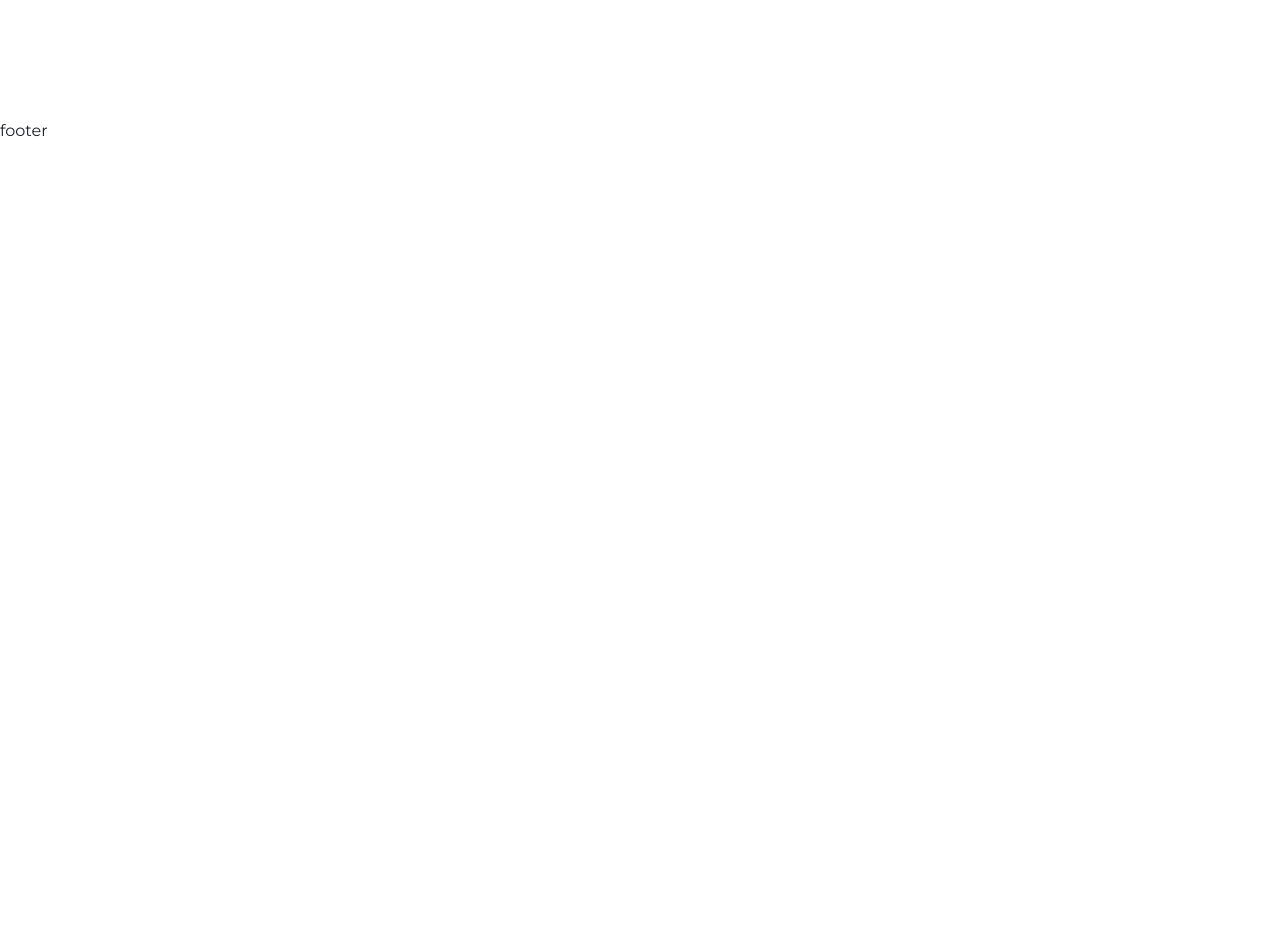
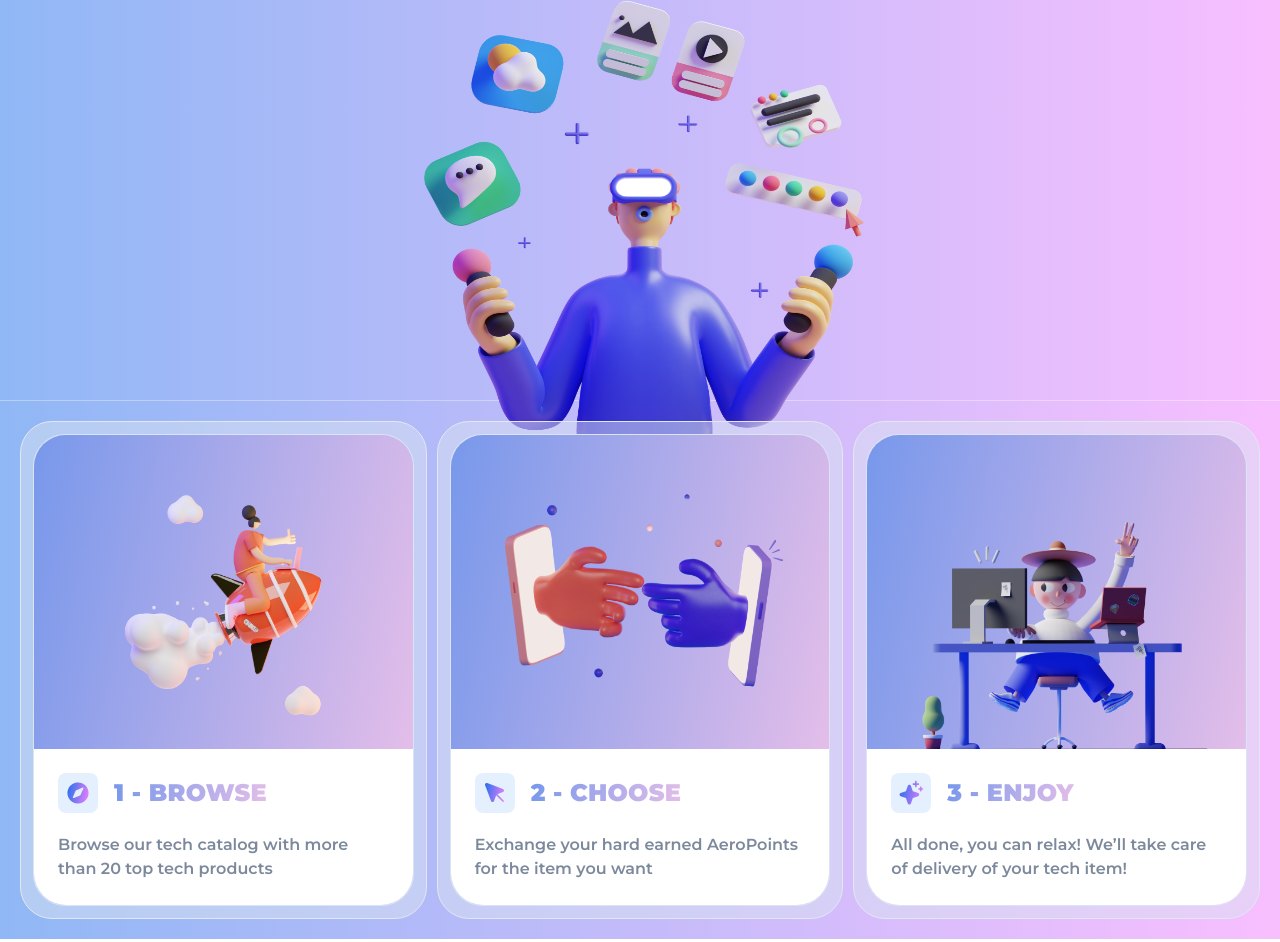
Before and after one commit to jjuannn/rewards-store-v2, a Next.js app: page / in a window 1280 px wide. Shown: the part 657-1599 px from the top of the page. Before the commit the page ends 800 px from the top, so only its background shows below. Built offline with nearby package versions, Linux system fonts and the light colour scheme.

Commit message:
creates layout for home (mobile screen)

```diff
--- /dev/null
+++ b/components/MainImage/index.tsx
@@ -0,0 +1,50 @@
+import { FC } from "react";
+import { Flex, Image } from "@chakra-ui/react";
+import heroIllustration from "assets/illustrations/hero-desktop.png";
+
+const MainImage: FC = () => {
+  return (
+    <Flex
+      overflowX="hidden"
+      justifyContent={"center"}
+      position="relative"
+      top="34px"
+      backgroundImage="linear-gradient(90deg, rgba(23, 111, 235, 0.5) -5.34%, rgba(255, 128, 255, 0.5) 106.58%)"
+      backgroundSize="100% 87%"
+      backgroundPosition={"center center"}
+      backgroundRepeat="no-repeat"
+    >
+      <Image
+        src={heroIllustration.src}
+        width={{ base: "580px", lg: "897px" }}
+        minWidth={{ base: "580px", lg: "897px" }}
+        height={{ base: "518px", lg: "795px" }}
+        alt=""
+      />
+    </Flex>
+  );
+};
+
+export { MainImage };
+
+/**
+ *
+ * COMPONENTE CON BACKGROUND IMAGE
+ const MainImage: FC = () => {
+  return (
+    <Flex overflowX="hidden" justifyContent={"center"}>
+      <Image
+        backgroundImage="linear-gradient(102.47deg, #176FEB -5.34%, #FF80FF 106.58%)"
+        backgroundSize="100% 75%"
+        borderRadius={"100px"}
+        backgroundPosition={"center bottom"}
+        backgroundRepeat="no-repeat"
+        src={heroIllustration.src}
+        width={{ base: "580px", lg: "897px" }}
+        minWidth={{ base: "580px", lg: "897px" }}
+        height={{ base: "518px", lg: "795px" }}
+        alt=""
+      />
+    </Flex>
+  );
+}; */
--- /dev/null
+++ b/components/PresentationCards/Cards/index.tsx
@@ -0,0 +1,96 @@
+import { FC } from "react";
+import { Box, Flex, Image, Text, Heading } from "@chakra-ui/react";
+import ColoredText from "components/ColoredText";
+
+interface IPresentationCardProps {
+  index: number;
+  img: string;
+  title: string;
+  text: string;
+  icon: string;
+}
+
+const PresentationCard: FC<IPresentationCardProps> = ({
+  index,
+  img,
+  title,
+  text,
+  icon,
+}) => {
+  return (
+    <Flex
+      direction={"column"}
+      padding={"12px"}
+      width="100%"
+      height={"auto"}
+      borderWidth="1px"
+      borderRadius="32px"
+      overflow="hidden"
+      zIndex={"5"}
+      bg="rgba(218, 228, 242, 0.5)"
+    >
+      <Box
+        border="1px solid"
+        borderRadius={"32px"}
+        borderColor={"neutrals.300"}
+      >
+        <Box
+          width={"100%"}
+          height="314px"
+          backgroundImage="linear-gradient(102.47deg, #7296EB -5.34%, #EAC0E9 106.58%, #EAC0E9 106.58%)"
+          backgroundSize="100% 100%"
+          backgroundPosition={"center center"}
+          backgroundRepeat="no-repeat"
+          borderTopRadius={"32px"}
+        >
+          <Image
+            margin="auto"
+            height={"100%"}
+            width="100%"
+            maxWidth={"300px"}
+            src={img}
+            alt=""
+          />
+        </Box>
+        <Flex
+          padding={"24px"}
+          direction={"column"}
+          justifyContent="center"
+          bg="white"
+          borderBottomRadius="32px"
+        >
+          <Flex alignItems="center">
+            <Flex
+              marginRight={"16px"}
+              alignItems="center"
+              justifyContent="center"
+              height={"40px"}
+              bg="brand.light"
+              borderRadius={"lg"}
+              width="40px"
+            >
+              <Image height={"26px"} width="26px" src={icon} alt="" />{" "}
+            </Flex>
+            <ColoredText
+              TextElement={Heading}
+              text={`${index} - ${title}`}
+              size={{ base: "mobileL3" }}
+              background="specials.illustrationBg"
+            />
+          </Flex>
+          <Text
+            marginTop={"20px"}
+            size="mobileL1"
+            lineHeight={"24px"}
+            variant="default"
+            color="neutrals.600"
+          >
+            {text}
+          </Text>
+        </Flex>
+      </Box>
+    </Flex>
+  );
+};
+
+export { PresentationCard };
--- /dev/null
+++ b/components/PresentationCards/index.tsx
@@ -0,0 +1,54 @@
+import walkthrough1 from "assets/illustrations/walkthroug-1-desktop.png";
+import walkthrough2 from "assets/illustrations/walkthroug-2-desktop.png";
+import walkthrough3 from "assets/illustrations/walkthroug-3-desktop.png";
+
+import walkthroughIcon1 from "assets/icons/walkthrough-1.svg";
+import walkthroughIcon2 from "assets/icons/walkthrough-3.svg";
+import walkthroughIcon3 from "assets/icons/walkthrough-2.svg";
+
+import { Flex, Stack } from "@chakra-ui/react";
+import { FC } from "react";
+import { PresentationCard } from "./Cards";
+
+const cardsInformation = [
+  {
+    index: 1,
+    img: walkthrough1.src,
+    title: "Browse",
+    text: "Browse our tech catalog with more than 20 top tech products",
+    icon: walkthroughIcon1.src,
+  },
+  {
+    index: 2,
+    img: walkthrough2.src,
+    title: "Choose",
+    text: "Exchange your hard earned AeroPoints for the item you want",
+    icon: walkthroughIcon2.src,
+  },
+  {
+    index: 3,
+    img: walkthrough3.src,
+    title: "Enjoy",
+    text: "All done, you can relax! We’ll take care of delivery of your tech item!",
+    icon: walkthroughIcon3.src,
+  },
+];
+
+const PresentationCards: FC = () => {
+  return (
+    <Flex
+      bg="specials.sectionBg"
+      bottom="0px"
+      // height={"100%"}
+      padding="20px"
+    >
+      <Stack spacing={"10px"} direction={{ base: "column", md: "row" }}>
+        {cardsInformation.map((data) => {
+          return <PresentationCard {...data} key={data.index} />;
+        })}
+      </Stack>
+    </Flex>
+  );
+};
+
+export { PresentationCards };
--- a/pages/index.tsx
+++ b/pages/index.tsx
@@ -1,12 +1,18 @@
+import { MainImage } from "components/MainImage";
+import { PresentationCards } from "components/PresentationCards";
 import { PresentationTitle } from "components/PresentationTitle";
 import type { NextPage } from "next";
 
 const Home: NextPage = () => {
   return (
     <>
-      <PresentationTitle />
+      <PresentationTitle /> <MainImage /> <PresentationCards />
     </>
   );
 };
-
+/** POSIBLE SOLUCION AL PROBLEMA:
+ *
+ * WRAPPEAR EL TITLE Y LA MAIN IMAGE EN UN CONTENEDOR CON DISPLAY FLEX DIRECTION COLUMN
+ * CUANDO SE ESTIRA LA PANTALLA, SE PARA A DIRECTION ROW
+ */
 export default Home;
```
